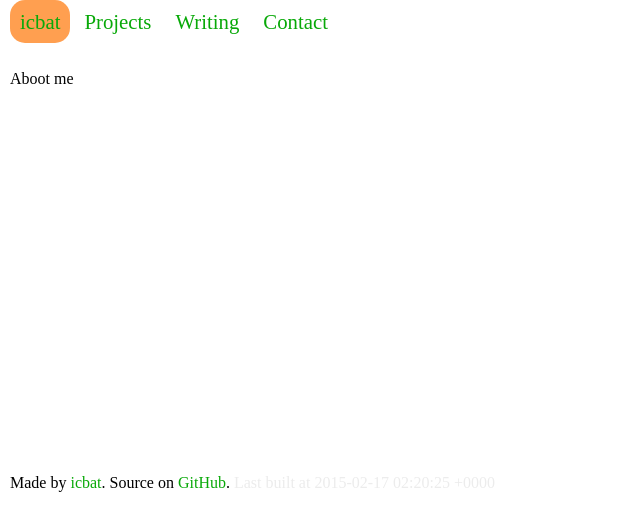
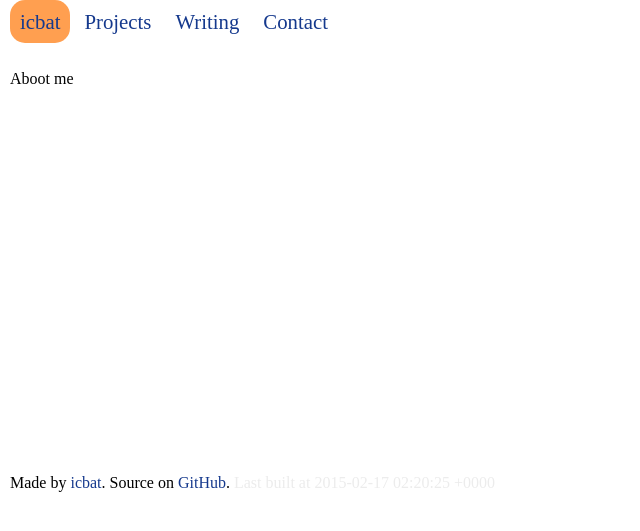
Before and after one commit to icbat/icbat.github.io, a Jekyll site: the page built from index.md, in a window 1280 px wide. Shown: the top 531 px of the page, without its empty margins (0-640 px from the left). Built offline with Jekyll 4.4.1, drawn with Linux system fonts in a browser that asks for light colours.

Commit message:
Changing link colors, header-hover colors

```diff
--- a/stylesheets/stylesheet.css
+++ b/stylesheets/stylesheet.css
@@ -3,7 +3,7 @@ body, header ul {margin: 0; padding: 0}
 header ul li, header ul {display: inline}
 header ul li {font-size: 1.3em}
 header, footer, .content, header ul li, .highlight {padding: 10}
-a, a:visited {text-decoration: none; color: #08A908;}
+a, a:visited {text-decoration: none; color: #15398D;}
 
 header li {
 -moz-border-radius: 15px;
@@ -11,7 +11,7 @@ border-radius: 15px;
 }
 
 header li:hover {
-	background-color:#f00;
+	background-color:#FFB374;
 }
 
 header li.homelink {
```
